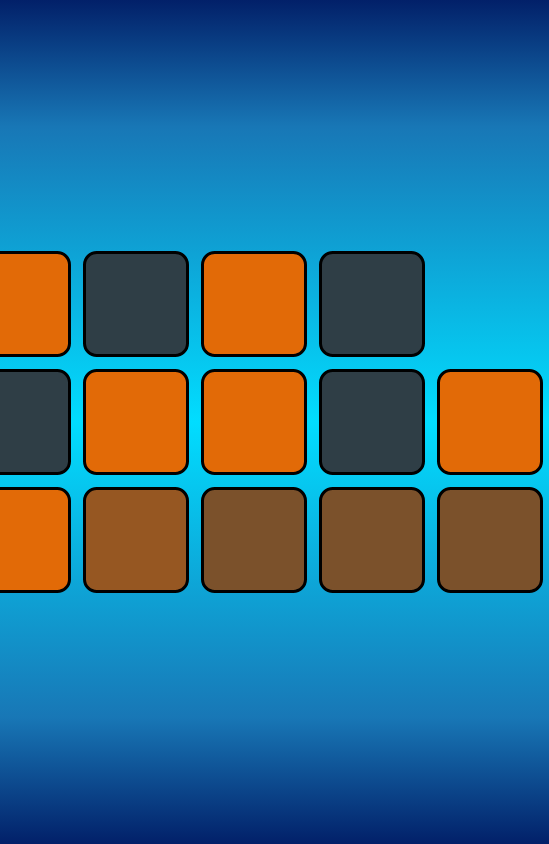
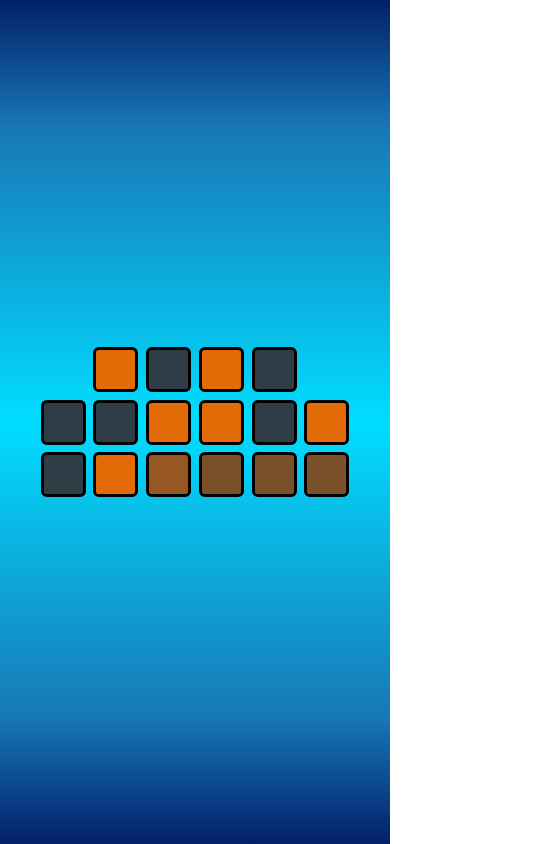
Before and after one commit to DaveyJH/binary-clock, a plain HTML site: page index.html in a window 390 px wide. Shown: the whole page, 549 px wide, since content can reach past the window. Drawn offline with Linux system fonts and the light colour scheme.

Commit message:
feat: Add better responsive styles

```diff
--- a/assets/css/style.css
+++ b/assets/css/style.css
@@ -1,6 +1,5 @@
 body {
-  background: linear-gradient(
-    #022069, #1877b6 15%, #01ddff, #1877b6 85%, #022069);
+  background: linear-gradient(#022069, #1877b6 15%, #01ddff, #1877b6 85%, #022069);
   margin: 0;
   min-height: 100vh;
 }
@@ -20,12 +19,12 @@ body,
 
 .block {
   transition: all .3s ease;
-  margin: min(0.375rem, 1.5vh);
+  margin: min(0.375rem, 1.5vh, 1vw);
   display: inline-block;
   height: 6.25rem;
   width: 6.25rem;
-  max-height: 24vh;
-  max-width: 24vh;
+  max-height: min(24vh, 10vw);
+  max-width: min(24vh, 10vw);
   border-radius: 13%;
   border: solid 3px black;
   background: #2f3e46;
```
